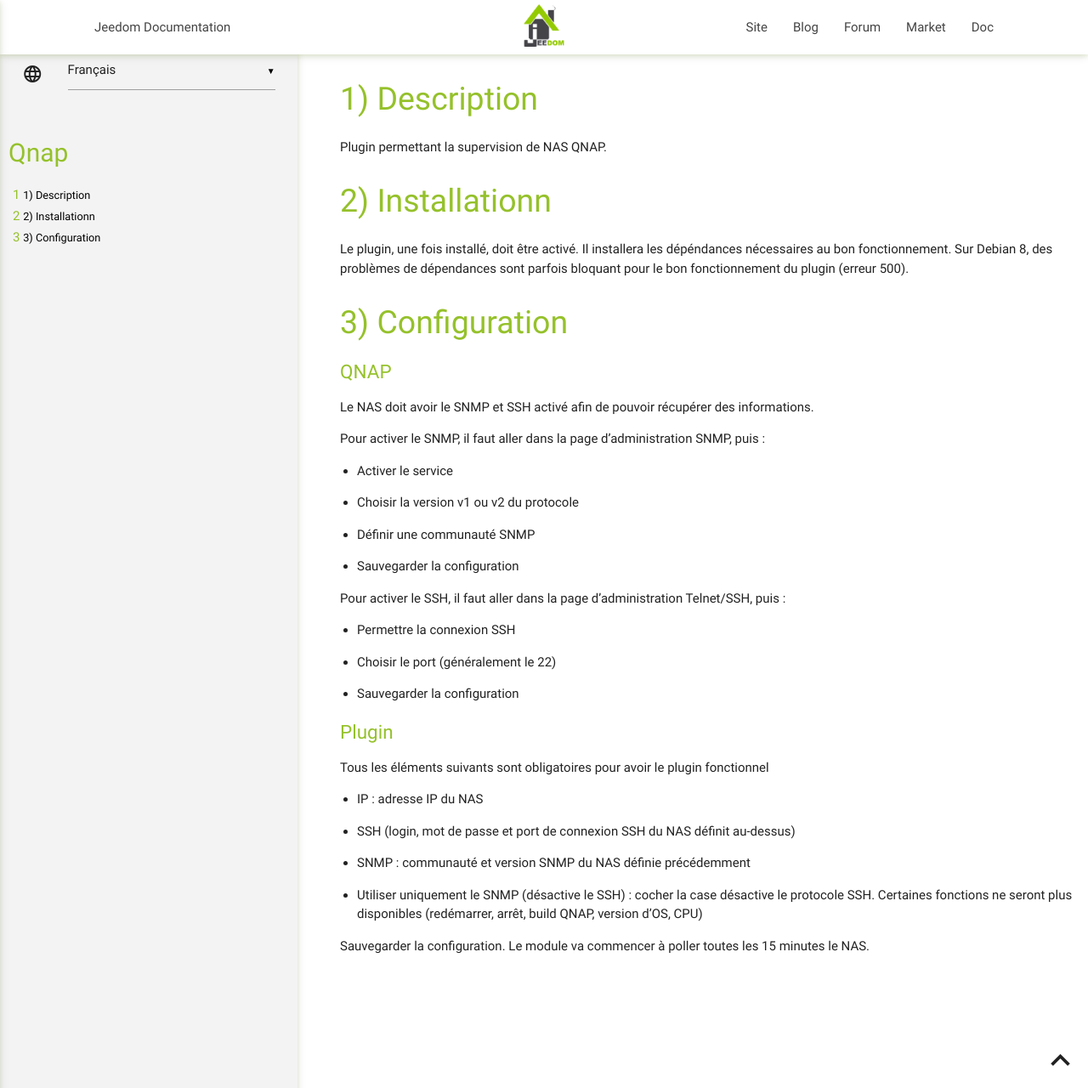
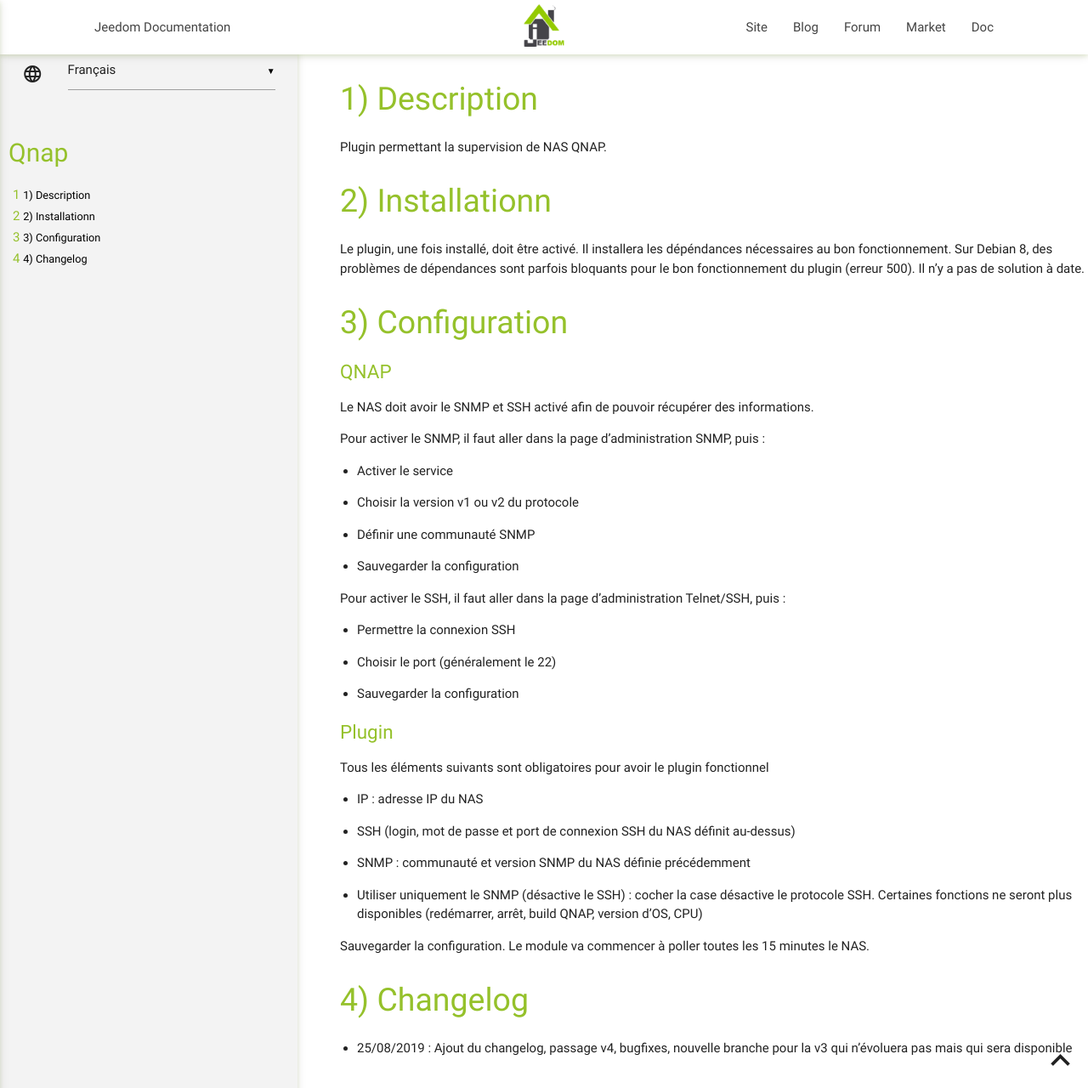
Before and after one commit to tux1c0/plugin-qnap, a Jekyll site: the page built from docs/de_DE/index.md, in a window 1280 px wide and 1280 px high. Shown: the whole window at 85% size. Built offline with Jekyll 4.4.1, drawn with Linux system fonts in a browser that asks for light colours; our own code applies the rules of GitHub Pages for plain Markdown files.

Commit message:
[ROBOT] Action all

```diff
--- a/docs/de_DE/index.md
+++ b/docs/de_DE/index.md
@@ -7,7 +7,7 @@ Installationn
 ===
 
 Le plugin, une fois installé, doit être activé. Il installera les dépéndances nécessaires au bon fonctionnement.
-Sur Debian 8, des problèmes de dépendances sont parfois bloquant pour le bon fonctionnement du plugin (erreur 500).
+Sur Debian 8, des problèmes de dépendances sont parfois bloquants pour le bon fonctionnement du plugin (erreur 500). Il n'y a pas de solution à date.
 
 
 Configuration
@@ -48,3 +48,7 @@ Tous les éléments suivants sont obligatoires pour avoir le plugin fonctionnel
 -   Utiliser uniquement le SNMP (désactive le SSH) : cocher la case désactive le protocole SSH. Certaines fonctions ne seront plus disponibles (redémarrer, arrêt, build QNAP, version d'OS, CPU)
 
 Sauvegarder la configuration. Le module va commencer à poller toutes les 15 minutes le NAS.
+
+Changelog
+===
+-   25/08/2019 : Ajout du changelog, passage v4, bugfixes, nouvelle branche pour la v3 qui n'évoluera pas mais qui sera disponible
```
Also changed, not shown: docs/en_US/index.md (+5 -1 lines), docs/es_ES/index.md (+5 -1 lines).
